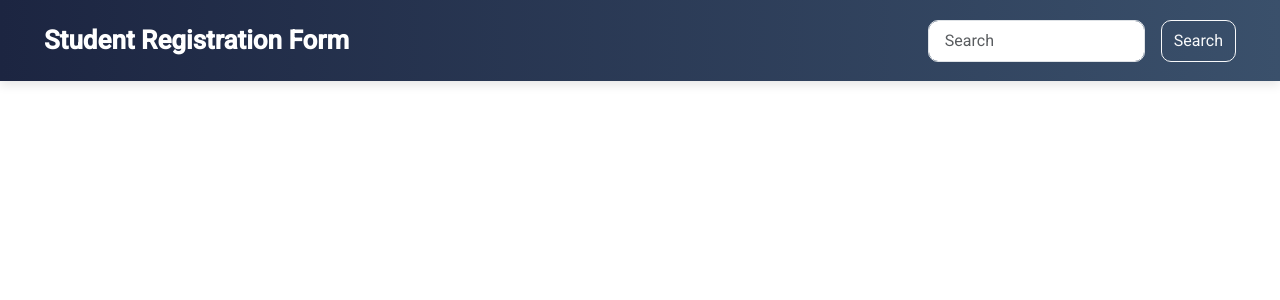
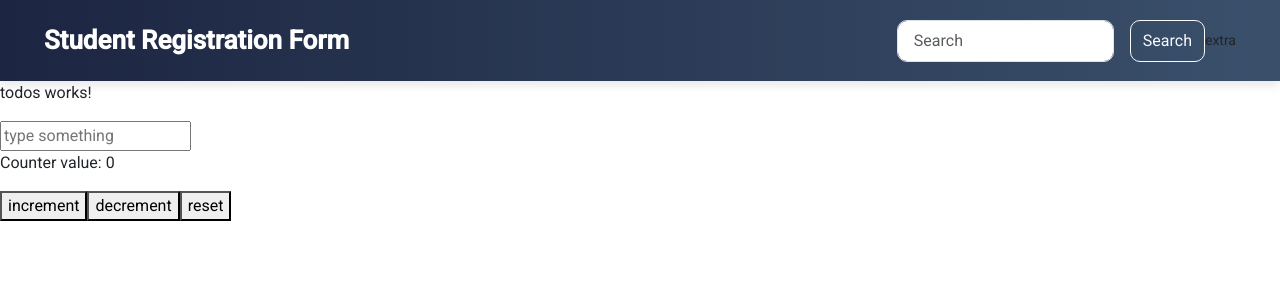
Before and after one commit to lakshmip04/angular-practice-resileo, an Angular app: page /todos in a window 1280 px wide. Shown: the top 300 px of the page. Built offline with nearby package versions, Linux system fonts and the light colour scheme.

Commit message:
extra angular practice

```diff
--- a/src/app/components/header/header.component.html
+++ b/src/app/components/header/header.component.html
@@ -11,6 +11,7 @@
           <input class="form-control me-2" type="search" placeholder="Search" aria-label="Search" />
           <button class="btn btn-outline-light" type="submit">Search</button>
         </form>
+        <small routerLink="/todos">extra</small>
       </div>
     </div>
   </nav>
--- a/src/app/components/header/header.component.ts
+++ b/src/app/components/header/header.component.ts
@@ -1,9 +1,10 @@
 import { Component } from '@angular/core';
+import { RouterLink } from '@angular/router';
 
 @Component({
   selector: 'app-header',
   standalone: true,
-  imports: [],
+  imports: [RouterLink],
   templateUrl: './header.component.html',
   styleUrl: './header.component.css'
 
--- /dev/null
+++ b/src/app/todos/todos.component.html
@@ -0,0 +1,2 @@
+<p>todos works!</p>
+<app-counter/>
```
Also changed, not shown: src/app/todos/todos.component.ts (added, +12 -0 lines), src/app/todos/todos.component.css (added), 1 other file (tests, documents, lock files or other folders).
